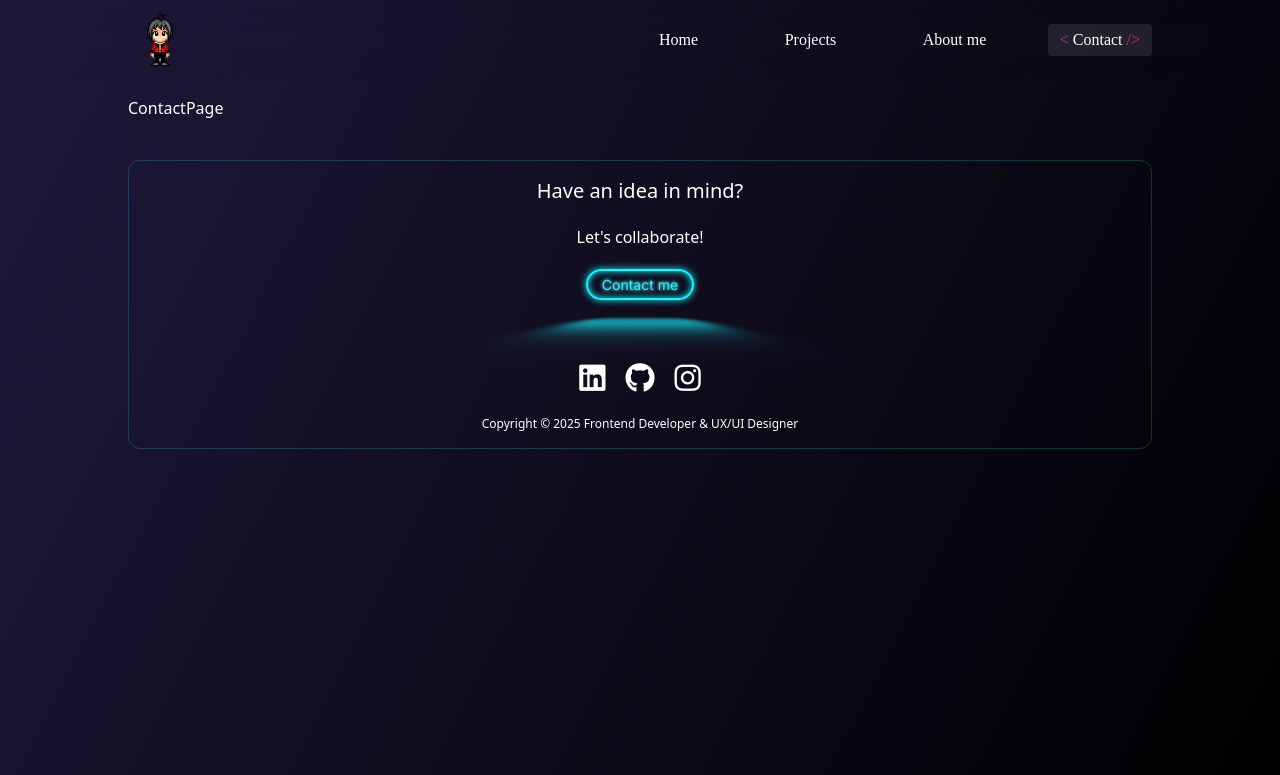
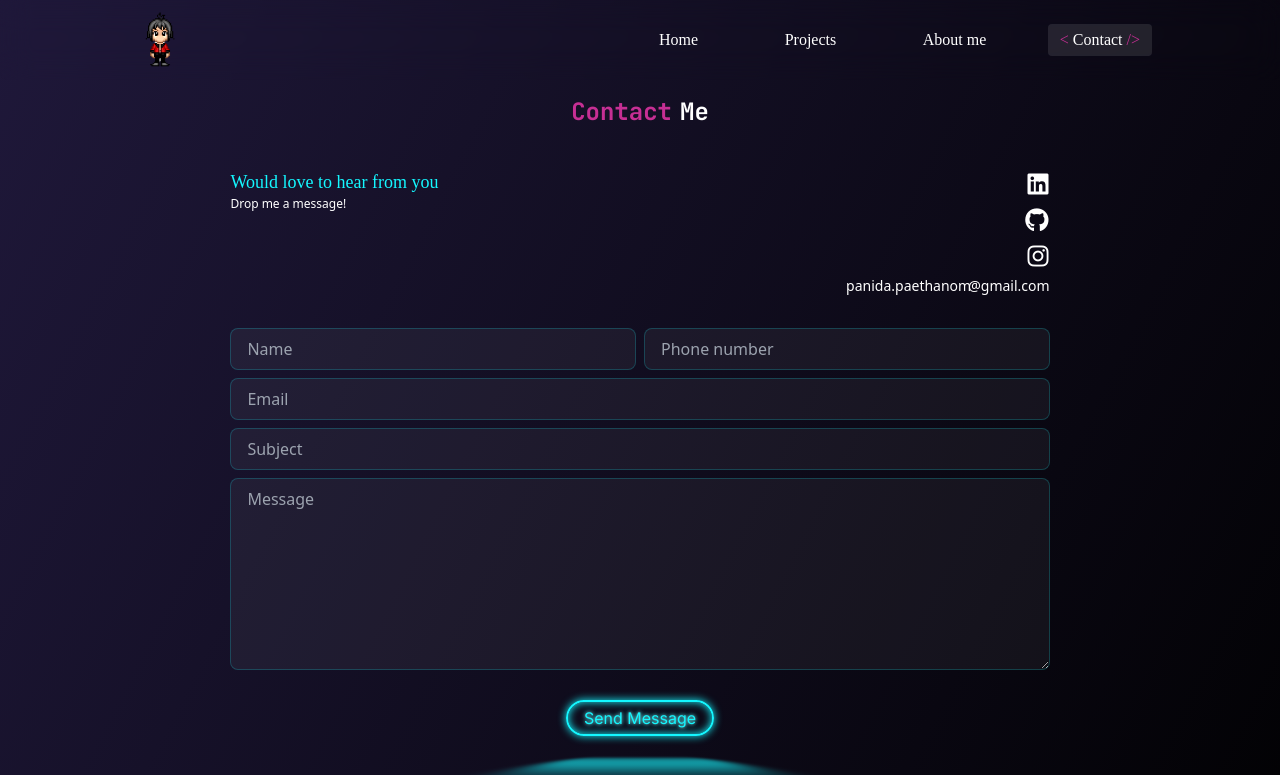
Before and after one commit to Panida287/PanidaPortfolio, a React (Vite) app: page /contact in a window 1280 px wide. Shown: the top 775 px of the page. Built offline with nearby package versions, Linux system fonts and the light colour scheme; a web font is replaced by a local one.

Commit message:
feat: added contact page and form

```diff
--- a/src/Layout/Footer.tsx
+++ b/src/Layout/Footer.tsx
@@ -19,13 +19,13 @@ export default function Footer() {
 			</div>
 
 			<div className="social-media text-white font-paragraph text-3xl flex gap-5 my-5 justify-center items-center">
-				<a href="#" target="_blank" rel="noopener noreferrer" className="social-media-icon linkedIn">
+				<a href="https://www.linkedin.com/in/panida-paethanom-8a6317239/" target="_blank" rel="noopener noreferrer" className="social-media-icon linkedIn">
 					<i className="fab fa-linkedin transition-transform ease-in-out duration-300 hover:scale-125" />
 				</a>
-				<a href="#" target="_blank" rel="noopener noreferrer" className="social-media-icon github">
+				<a href="https://github.com/Panida287" target="_blank" rel="noopener noreferrer" className="social-media-icon github">
 					<i className="fab fa-github transition-transform ease-in-out duration-300 hover:scale-125" />
 				</a>
-				<a href="#" target="_blank" rel="noopener noreferrer" className="social-media-icon instagram">
+				<a href="https://www.instagram.com/chef_shots?igsh=MTkyNjJhYWUxcHhybg%3D%3D&utm_source=qr" target="_blank" rel="noopener noreferrer" className="social-media-icon instagram">
 					<i className="fab fa-instagram transition-transform ease-in-out duration-300 hover:scale-125" />
 				</a>
 			</div>
--- /dev/null
+++ b/src/components/ContactForm.tsx
@@ -0,0 +1,117 @@
+import { useContactForm } from '../hooks/useContactForm';
+
+export default function ContactForm() {
+	const {
+		values,
+		handleChange,
+		handleSubmit,
+		isSubmitting,
+		error,
+		success,
+	} = useContactForm(() => alert('Form submitted successfully!'));
+
+	return (
+		<section className="form my-3 w-[80%] mx-auto max-w-[900px]">
+			<form
+				name="contact"
+				method="POST"
+				data-netlify="true"
+				onSubmit={handleSubmit}
+				className="form-container font-paragraph w-full flex flex-col gap-2"
+			>
+				{/* Netlify hidden field */}
+				<input type="hidden" name="form-name" value="contact" />
+
+				{/* Name & Number */}
+				<div className="form-row flex justify-between gap-2">
+					<label className="w-full">
+						<input
+							type="text"
+							name="name"
+							placeholder="Name"
+							required
+							className="form-input"
+							value={values.name}
+							onChange={handleChange}
+						/>
+					</label>
+					<label className="w-full">
+						<input
+							type="tel"
+							name="number"
+							placeholder="Phone number"
+							className="form-input"
+							value={values.number}
+							onChange={handleChange}
+						/>
+					</label>
+				</div>
+
+				{/* Email */}
+				<div className="form-row">
+					<label>
+						<input
+							type="email"
+							name="email"
+							placeholder="Email"
+							required
+							className="form-input"
+							value={values.email}
+							onChange={handleChange}
+						/>
+					</label>
+				</div>
+
+				{/* Subject */}
+				<div className="form-row">
+					<label>
+						<input
+							type="text"
+							name="subject"
+							placeholder="Subject"
+							required
+							className="form-input"
+							value={values.subject}
+							onChange={handleChange}
+						/>
+					</label>
+				</div>
+
+				{/* Message */}
+				<div className="form-row">
+					<label>
+            <textarea
+	            name="message"
+	            placeholder="Message"
+	            required
+	            className="form-input h-48"
+	            value={values.message}
+	            onChange={handleChange}
+            />
+					</label>
+				</div>
+
+				{/* Error / Success */}
+				{error && (
+					<p className="text-error text-sm text-center">{error}</p>
+				)}
+				{success && (
+					<p className="text-neon text-sm text-center">
+						Thanks! I’ll get back to you soon.
+					</p>
+				)}
+
+				{/* Submit */}
+				<div className="btn-container mt-4 flex justify-center items-center">
+					<button
+						type="submit"
+						className="neon-button"
+						disabled={isSubmitting}
+					>
+						{isSubmitting ? 'Sending…' : 'Send Message'}
+					</button>
+				</div>
+			</form>
+		</section>
+	);
+}
--- a/src/components/ShuffleCarousel.tsx
+++ b/src/components/ShuffleCarousel.tsx
@@ -61,7 +61,7 @@ export default function ShuffleCarousel({items}: ShuffleCarouselProps) {
 								</h3>
 								<p className="text-pink font-heading">{p.year}</p>
 							</div>
-							<p className="text-white font-thin text-sm">{p.about}</p>
+							<p className="text-white font-thin text-sm italic">{p.about}</p>
 							<div>
 								<a
 									href={p.link}
--- a/src/css/style.css
+++ b/src/css/style.css
@@ -206,6 +206,16 @@ html {
     box-shadow: 0 0 2em #14f7ff;
 }
 
+.form-input {
+    @apply w-full bg-white/5 border border-neon/20 text-white
+    rounded-lg px-4 py-2 placeholder-gray-400
+    focus:outline-none focus:ring-2 focus:ring-neon transition;
+}
+
+.btn-container {
+    @apply mt-4 flex justify-center items-center;
+}
+
 @keyframes neon-pulse {
     0%, 100% { box-shadow: 0 0 5px #14f7ff; }
     50%      { box-shadow: 0 0 15px #14f7ff; }
--- /dev/null
+++ b/src/hooks/useContactForm.ts
@@ -0,0 +1,64 @@
+import { useState, ChangeEvent, FormEvent } from 'react';
+
+export interface ContactFormValues {
+	name: string;
+	number: string;
+	email: string;
+	subject: string;
+	message: string;
+}
+
+export function useContactForm(onSuccess?: () => void) {
+	const [values, setValues] = useState<ContactFormValues>({
+		name: '',
+		number: '',
+		email: '',
+		subject: '',
+		message: '',
+	});
+	const [isSubmitting, setIsSubmitting] = useState(false);
+	const [error, setError] = useState<string | null>(null);
+	const [success, setSuccess] = useState(false);
+
+	function handleChange(
+		e: ChangeEvent<HTMLInputElement | HTMLTextAreaElement>
+	) {
+		const { name, value } = e.target;
+		setValues((v) => ({ ...v, [name]: value }));
+	}
+
+	async function handleSubmit(e: FormEvent<HTMLFormElement>) {
+		e.preventDefault();
+		setIsSubmitting(true);
+		setError(null);
+
+		const form = e.currentTarget;
+		const formData = new FormData(form);
+
+		try {
+			const response = await fetch('/', {
+				method: 'POST',
+				body: formData,
+			});
+			if (response.ok) {
+				setSuccess(true);
+				onSuccess?.();
+				setValues({ name: '', number: '', email: '', subject: '', message: '' });
+			}
+		} catch (err) {
+			console.error(err);
+			setError('There was an issue submitting your form. Please try again.');
+		} finally {
+			setIsSubmitting(false);
+		}
+	}
+
+	return {
+		values,
+		handleChange,
+		handleSubmit,
+		isSubmitting,
+		error,
+		success,
+	};
+}
--- a/src/pages/ContactPage/index.tsx
+++ b/src/pages/ContactPage/index.tsx
@@ -1,3 +1,35 @@
+import ContactForm from '../../components/ContactForm.tsx';
+
 export default function ContactPage() {
-	return <div>ContactPage</div>;
+	return (
+		<>
+			<h1 className="w-full mt-24 mb-5 flex justify-center items-center font-mono text-primary text-2xl font-bold">
+				<span className="pr-2 text-pink">Contact</span>
+				<span>Me</span>
+			</h1>
+			<section
+				className="contact-information relative w-[80%] max-w-[900px] mx-auto flex justify-end items-start text-xs">
+				<div className="contact-me-text absolute left-0 mt-5">
+					<h3 className="text-lg font-heading text-neon">Would love to hear from you</h3>
+					<p className="text-md">Drop me a message!</p>
+				</div>
+				<div className="text-whitetext-xl flex flex-col gap-1 my-5 justify-center items-end">
+					<a href="https://www.linkedin.com/in/panida-paethanom-8a6317239/" target="_blank" className="social-media-icon linkedIn">
+						<i className="fab fa-linkedin pr-[1px] text-2xl transition-transform ease-in-out duration-300 hover:scale-125"></i>
+					</a>
+					<a href="https://github.com/Panida287" target="_blank" className="social-media-icon github">
+						<i className="fab fa-github pr-[1px] text-2xl transition-transform ease-in-out duration-300 hover:scale-125"></i>
+					</a>
+					<a href="https://www.instagram.com/chef_shots?igsh=MTkyNjJhYWUxcHhybg%3D%3D&utm_source=qr" target="_blank" className="social-media-icon instagram">
+						<i className="fab fa-instagram pr-[1px] text-2xl transition-transform ease-in-out duration-300 hover:scale-125"></i>
+					</a>
+					<div>
+						<span className="text-primary -mr-[3px] text-sm">panida.paethanom</span>
+						<span className="text-sm">@gmail.com</span>
+					</div>
+				</div>
+			</section>
+			<ContactForm />
+		</>
+	);
 }
--- a/src/pages/ProjectsPage/index.tsx
+++ b/src/pages/ProjectsPage/index.tsx
@@ -1,4 +1,3 @@
-import { Link } from 'react-router-dom';
 import ProjectsList, { Project } from '../../components/ProjectsList';
 import rawProjects from '../../../public/data/projects.json';
 
@@ -29,15 +28,6 @@ export default function ProjectsPage() {
 
 	return (
 		<>
-      <span className="back-btn-container w-full flex items-center justify-start p-4">
-        <Link
-	        to="/"
-	        className="button absolute top-8 text-white text-sm p-2"
-        >
-          <i className="fa-solid fa-caret-left pr-2" />
-          Back
-        </Link>
-      </span>
 			<h1 className="w-full mb-5 flex justify-center items-center font-mono text-primary text-2xl font-bold">
 				<span className="pr-2 text-pink">My</span>
 				<span className="text-white">Projects</span>
```
Also changed, not shown: src/components/ProjectsList.tsx (+15 -12 lines).
